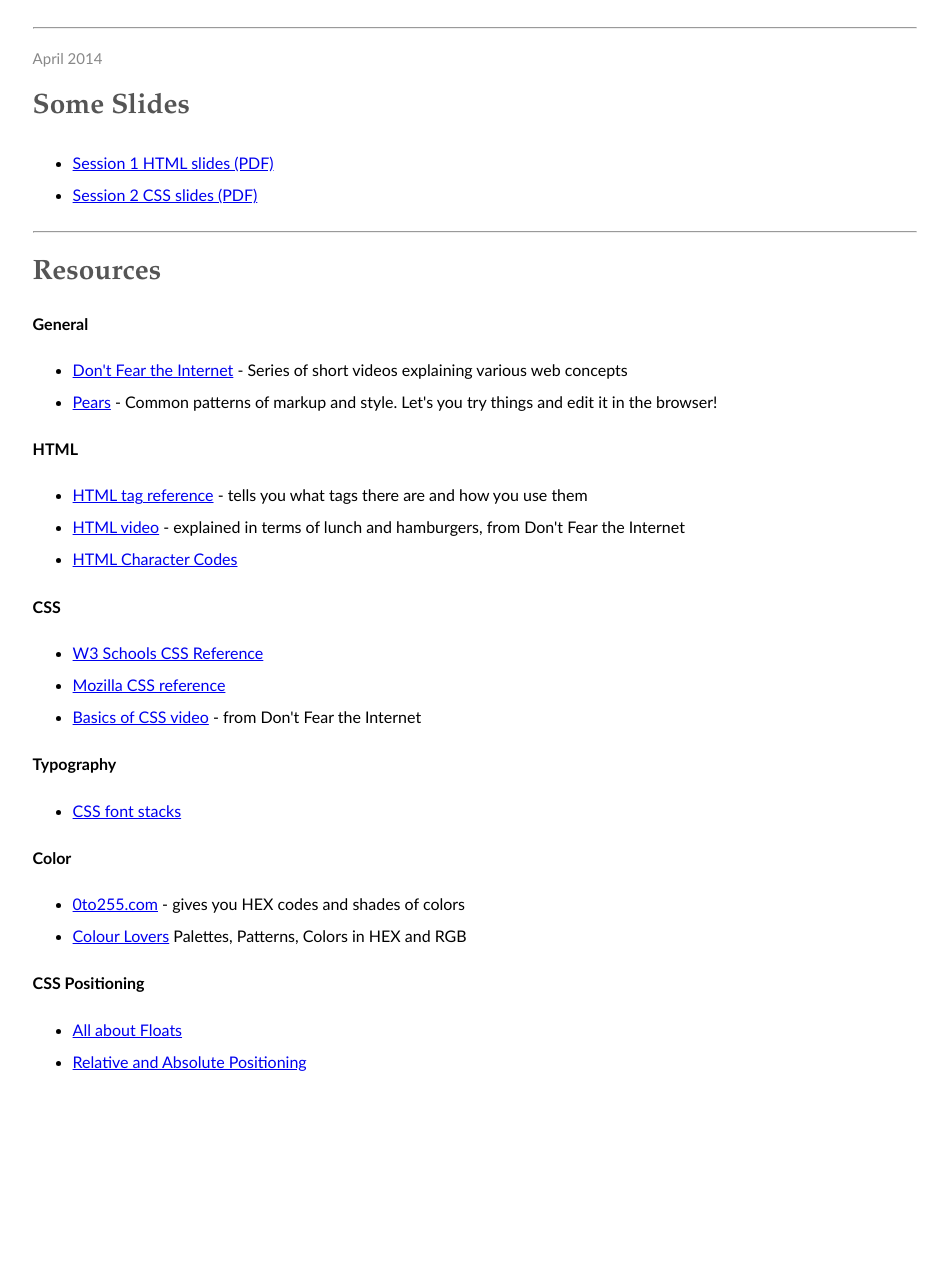
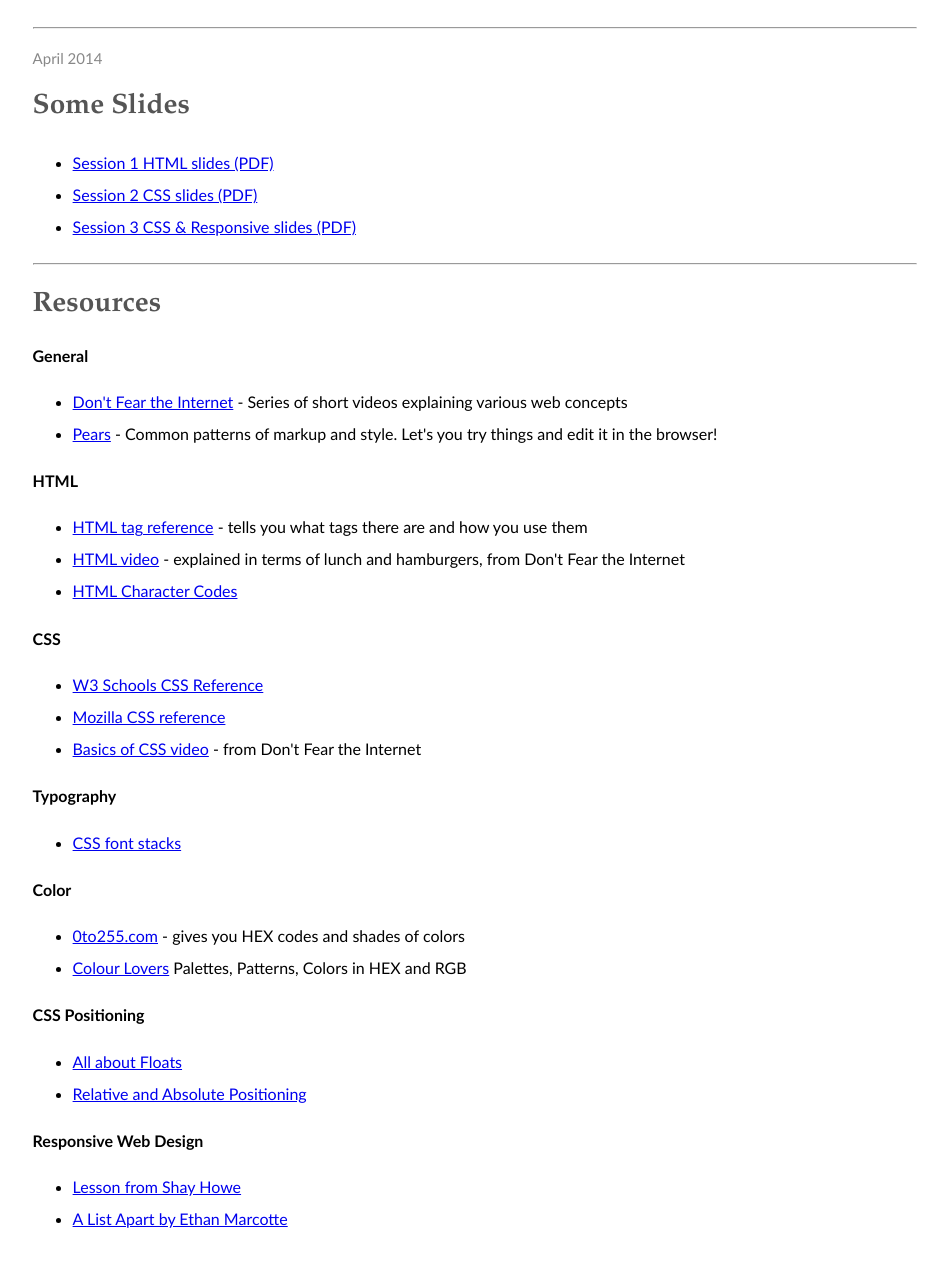
Before and after one commit to sfinken/sfinken.github.io, a plain HTML site: page skillshare/index.html in a window 1280 px wide. Shown: the part 76-1342 px from the top of the page, without its empty margins (165-1113 px from the left). Before the commit the page ends 1210 px from the top, so only its background shows below. Drawn offline with Linux system fonts and the light colour scheme.

Commit message:
Added last session pdf

```diff
--- a/skillshare/index.html
+++ b/skillshare/index.html
@@ -15,8 +15,8 @@
       <ul>
         <li><a href="pdf/html-skillshare.pdf" target="_blank">Session 1 HTML slides (PDF)</a></li>
         <li><a href="pdf/css-skillshare.pdf" target="_blank">Session 2 CSS slides (PDF)</a></li>
-        <!--<li><a href="pdf/Class3-HTML-CSS-GDI.pdf">Class three slides (PDF)</a></li>
-        <li><a href="pdf/Class4-HTML-CSS-GDI.pdf">Class four slides (PDF)</a></li>-->
+        <li><a href="pdf/css-responsive-skillshare.pdf">Session 3 CSS &amp; Responsive slides (PDF)</a></li>
+        <!--<li><a href="pdf/Class4-HTML-CSS-GDI.pdf">Class four slides (PDF)</a></li>-->
       </ul>
       <hr>
       <h2>Resources</h2>
@@ -53,6 +53,11 @@
           <li><a href="http://css-tricks.com/all-about-floats/">All about Floats</a></li>
           <li><a href="http://blog.teamtreehouse.com/css-positioning">Relative and Absolute Positioning</a></li>
         </ul>
+      <h4>Responsive Web Design</h4>
+        <ul>
+            <li><a href="http://learn.shayhowe.com/advanced-html-css/responsive-web-design">Lesson from Shay Howe</a></li>
+            <li><a href="http://alistapart.com/article/responsive-web-design">A List Apart by Ethan Marcotte</a></li>
+        </ul>
     </section>
   </body>
 </html>
```
Also changed, not shown: 1 other file.
